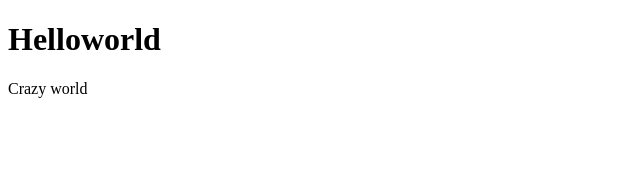
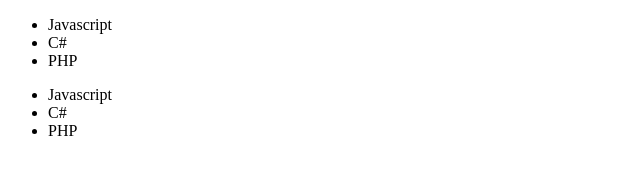
Before and after one commit to Stemark1999/PortfolioSite, a plain HTML site: page index.html in a window 1280 px wide. Shown: the whole page, without its empty margins (0-640 px from the left). Drawn offline with Linux system fonts and the light colour scheme.

Commit message:
Update index.html

```diff
--- a/index.html
+++ b/index.html
@@ -2,17 +2,20 @@
 <html>
     <head>
         <meta charset="UTF-8">
-        <title>Маршрутизация VUE</title>
-        <style>
-
-        </style>
+        <meta name="viewport" content="width=device-width, initial-scale=1.0">
+        <title>Click Me</title>
     </head>
     <body>
-
-
-          <h1>Helloworld</h1>
-            <p>Crazy world</p>
-
+    <ul class="langs">
+        <li>Javascript</li>
+        <li>C#</li>
+        <li>PHP</li>
+    </ul>
+    <ul>
+        <li class="lang">Javascript</li>
+        <li  class="lang">C#</li>
+        <li class="lang">PHP</li>
+    </ul>
 
     </body>
 </html>
```
